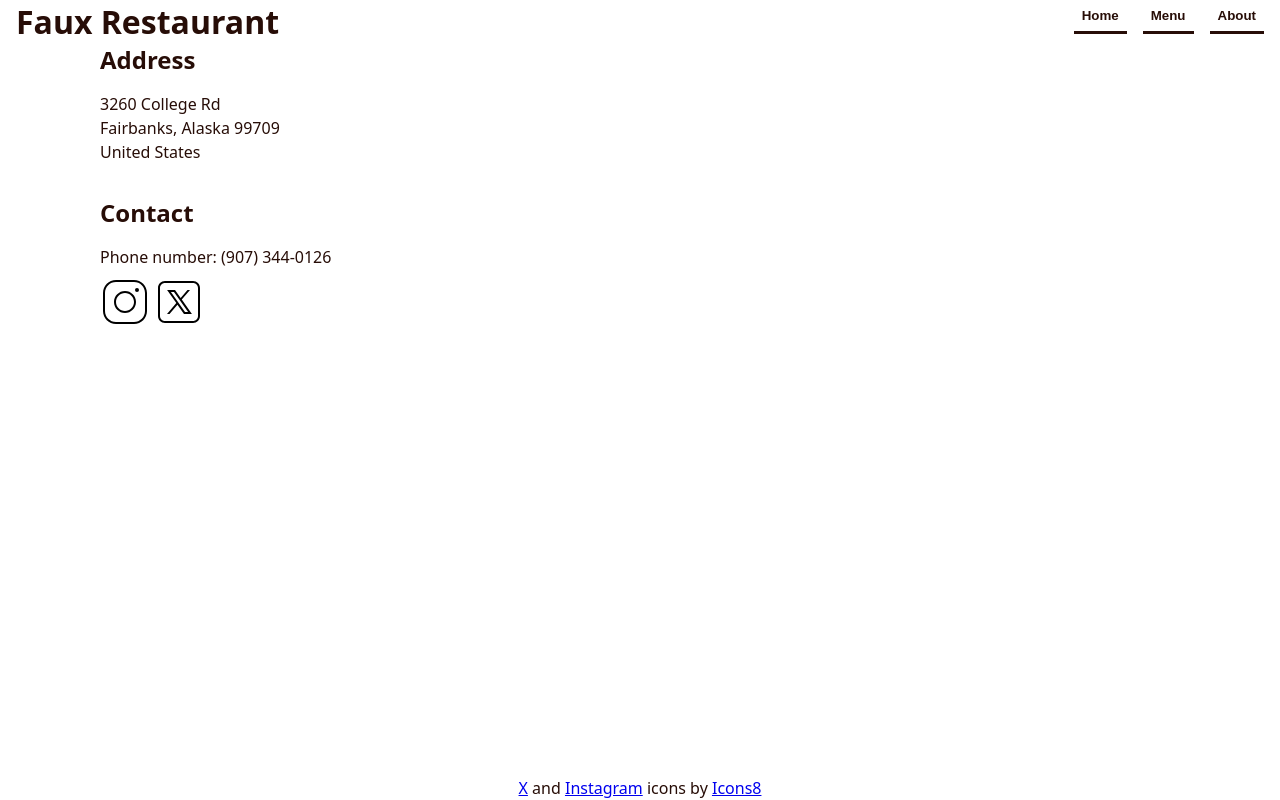
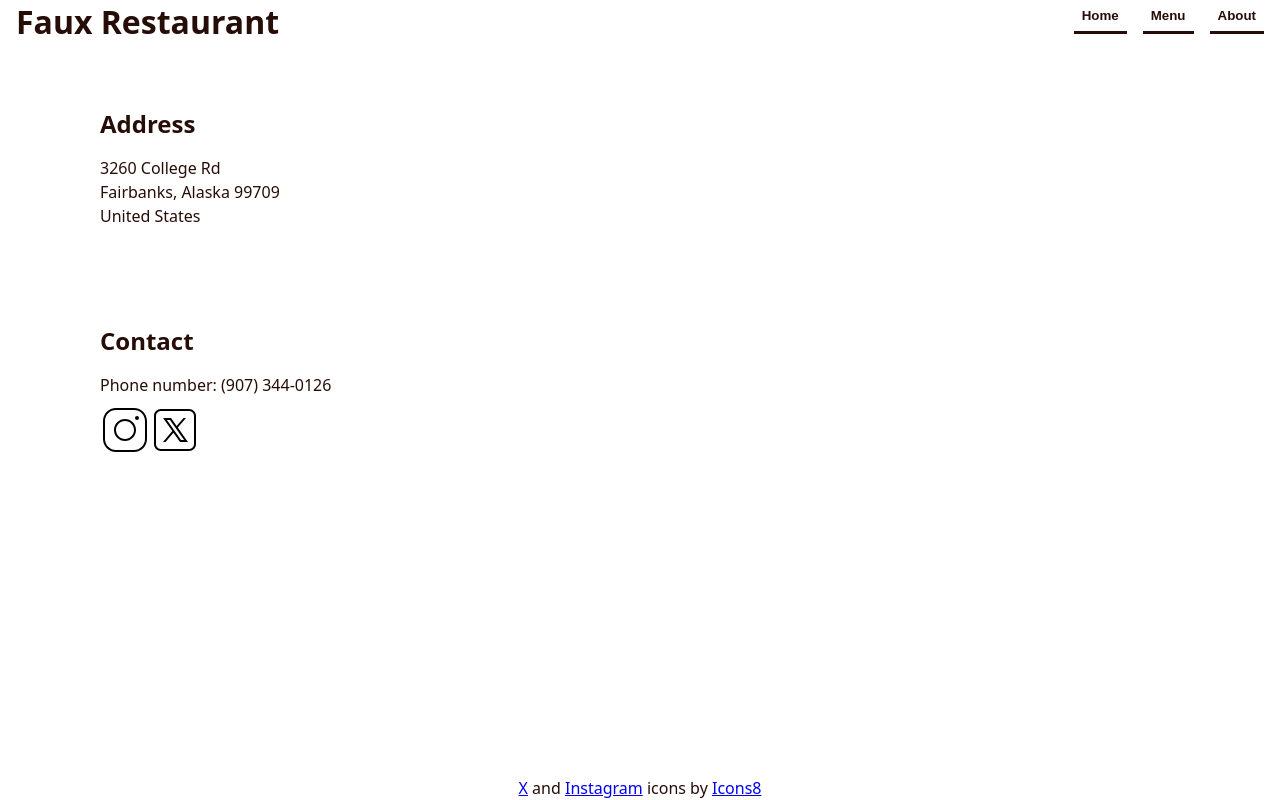
Before and after one commit to iren42/top-restaurantPage, a website built with webpack: page src/template.html in a window 1280 px wide. Built offline with nearby package versions, Linux system fonts and the light colour scheme.

Commit message:
feat: code about content into js

```diff
--- /dev/null
+++ b/src/aboutContent.js
@@ -0,0 +1,66 @@
+function createButtonWithSVG(svgPath)
+{
+    const button = document.createElement('button');
+    const svg = document.createElementNS('http://www.w3.org/2000/svg', 'svg');
+    svg.setAttribute('xmlns', 'http://www.w3.org/2000/svg');
+    svg.setAttribute('viewBox', '0 0 50 50');
+    svg.setAttribute('width', '50px');
+    svg.setAttribute('height', '50px');
+
+    const path = document.createElementNS('http://www.w3.org/2000/svg', 'path');
+    path.setAttribute('d', svgPath);
+
+    svg.appendChild(path);
+    button.appendChild(svg);
+    return (button);
+}
+
+function createAboutContent()
+{
+    const aboutContent = document.createElement('div');
+    aboutContent.classList.add('aboutContent');
+
+    const addressDiv = document.createElement('div');
+    addressDiv.classList.add('address');
+
+    const h2Address = document.createElement('h2');
+    h2Address.textContent = 'Address';
+    addressDiv.appendChild(h2Address);
+
+    const address1 = document.createElement('p');
+    address1.textContent = '3260 College Rd';
+    addressDiv.appendChild(address1);
+
+    const address2 = document.createElement('p');
+    address2.textContent = 'Fairbanks, Alaska 99709';
+    addressDiv.appendChild(address2);
+
+    const address3 = document.createElement('p');
+    address3.textContent = 'United States';
+    addressDiv.appendChild(address3);
+
+    aboutContent.appendChild(addressDiv);
+
+    const contactDiv = document.createElement('div');
+    contactDiv.classList.add('contact');
+
+    const h2Contact = document.createElement('h2');
+    h2Contact.textContent = 'Contact';
+    contactDiv.appendChild(h2Contact);
+
+    const phoneNumber = document.createElement('p');
+    phoneNumber.classList.add('phoneNumber');
+    phoneNumber.textContent = 'Phone number: (907) 344-0126';
+    contactDiv.appendChild(phoneNumber);
+
+    const button1 = createButtonWithSVG("M 16 3 C 8.8324839 3 3 8.8324839 3 16 L 3 34 C 3 41.167516 8.8324839 47 16 47 L 34 47 C 41.167516 47 47 41.167516 47 34 L 47 16 C 47 8.8324839 41.167516 3 34 3 L 16 3 z M 16 5 L 34 5 C 40.086484 5 45 9.9135161 45 16 L 45 34 C 45 40.086484 40.086484 45 34 45 L 16 45 C 9.9135161 45 5 40.086484 5 34 L 5 16 C 5 9.9135161 9.9135161 5 16 5 z M 37 11 A 2 2 0 0 0 35 13 A 2 2 0 0 0 37 15 A 2 2 0 0 0 39 13 A 2 2 0 0 0 37 11 z M 25 14 C 18.936712 14 14 18.936712 14 25 C 14 31.063288 18.936712 36 25 36 C 31.063288 36 36 31.063288 36 25 C 36 18.936712 31.063288 14 25 14 z M 25 16 C 29.982407 16 34 20.017593 34 25 C 34 29.982407 29.982407 34 25 34 C 20.017593 34 16 29.982407 16 25 C 16 20.017593 20.017593 16 25 16 z");
+    const button2 = createButtonWithSVG("M 11 4 C 7.1456661 4 4 7.1456661 4 11 L 4 39 C 4 42.854334 7.1456661 46 11 46 L 39 46 C 42.854334 46 46 42.854334 46 39 L 46 11 C 46 7.1456661 42.854334 4 39 4 L 11 4 z M 11 6 L 39 6 C 41.773666 6 44 8.2263339 44 11 L 44 39 C 44 41.773666 41.773666 44 39 44 L 11 44 C 8.2263339 44 6 41.773666 6 39 L 6 11 C 6 8.2263339 8.2263339 6 11 6 z M 13.085938 13 L 22.308594 26.103516 L 13 37 L 15.5 37 L 23.4375 27.707031 L 29.976562 37 L 37.914062 37 L 27.789062 22.613281 L 36 13 L 33.5 13 L 26.660156 21.009766 L 21.023438 13 L 13.085938 13 z M 16.914062 15 L 19.978516 15 L 34.085938 35 L 31.021484 35 L 16.914062 15 z");
+
+    contactDiv.appendChild(button1);
+    contactDiv.appendChild(button2);
+
+    aboutContent.appendChild(contactDiv);
+    return (aboutContent);
+}
+
+export const aboutContent = createAboutContent();
--- a/src/index.js
+++ b/src/index.js
@@ -1,7 +1,8 @@
 import "./style.css";
 import { homeContent, loadContent} from "./homeContent.js"
 import { menuContent } from "./menuContent.js";
+import { aboutContent } from "./aboutContent.js";
 
 console.log("Hello");
 // loadContent(homeContent);
-// loadContent(menuContent);
+loadContent(aboutContent);
--- a/src/style.css
+++ b/src/style.css
@@ -105,6 +105,26 @@ footer {
     height: fit-content;
 }
 
+.homeContent,
+.menuContent,
+.aboutContent {
+    height: 100%;
+
+    & > * {
+        padding-bottom: var(--spacing-md);
+    }
+}
+
+.menuContent,
+.aboutContent {
+    max-width: 1080px;
+    margin: 0 auto;
+
+    & h2 {
+        margin-top: var(--spacing-lg);
+    }
+}
+
 .homeContent {
     & > *:not(:first-child) {
         max-width: 1080px;
@@ -119,17 +139,9 @@ footer {
         background-repeat: no-repeat;
         background-size: cover;
     }
-
 }
 
 .menuContent {
-    max-width: 1080px;
-    margin: 0 auto;
-
-    & h2 {
-        margin-top: var(--spacing-lg);
-    }
-
     & .row {
         display: flex;
         flex-wrap: wrap;
@@ -143,20 +155,7 @@ footer {
 }
 
 .aboutContent {
-    max-width: 1080px;
-    margin: 0 auto;
-
     & .phoneNumber {
         margin-bottom: var(--spacing-xs);
     }
 }
-
-.homeContent,
-.menuContent,
-.aboutContent {
-    height: 100%;
-
-    & > * {
-        padding-bottom: var(--spacing-md);
-    }
-}
--- a/src/template.html
+++ b/src/template.html
@@ -26,30 +26,6 @@
     </header>
     <div id="content">
 
-        <div class="aboutContent">
-            <div class="address">
-                <h2>Address</h2>
-                <p>3260 College Rd</p>
-                <p>Fairbanks, Alaska 99709</p>
-                <p>United States</p>
-            </div>
-            <div class="contact">
-                <h2>Contact</h2>
-                <p class="phoneNumber">Phone number: (907) 344-0126</p>
-                <button>
-                    <svg xmlns="http://www.w3.org/2000/svg" viewBox="0 0 50 50" width="50px" height="50px">
-                        <path
-                            d="M 16 3 C 8.8324839 3 3 8.8324839 3 16 L 3 34 C 3 41.167516 8.8324839 47 16 47 L 34 47 C 41.167516 47 47 41.167516 47 34 L 47 16 C 47 8.8324839 41.167516 3 34 3 L 16 3 z M 16 5 L 34 5 C 40.086484 5 45 9.9135161 45 16 L 45 34 C 45 40.086484 40.086484 45 34 45 L 16 45 C 9.9135161 45 5 40.086484 5 34 L 5 16 C 5 9.9135161 9.9135161 5 16 5 z M 37 11 A 2 2 0 0 0 35 13 A 2 2 0 0 0 37 15 A 2 2 0 0 0 39 13 A 2 2 0 0 0 37 11 z M 25 14 C 18.936712 14 14 18.936712 14 25 C 14 31.063288 18.936712 36 25 36 C 31.063288 36 36 31.063288 36 25 C 36 18.936712 31.063288 14 25 14 z M 25 16 C 29.982407 16 34 20.017593 34 25 C 34 29.982407 29.982407 34 25 34 C 20.017593 34 16 29.982407 16 25 C 16 20.017593 20.017593 16 25 16 z" />
-                    </svg>
-                </button>
-                <button>
-                    <svg xmlns="http://www.w3.org/2000/svg" viewBox="0 0 50 50" width="50px" height="50px">
-                        <path
-                            d="M 11 4 C 7.1456661 4 4 7.1456661 4 11 L 4 39 C 4 42.854334 7.1456661 46 11 46 L 39 46 C 42.854334 46 46 42.854334 46 39 L 46 11 C 46 7.1456661 42.854334 4 39 4 L 11 4 z M 11 6 L 39 6 C 41.773666 6 44 8.2263339 44 11 L 44 39 C 44 41.773666 41.773666 44 39 44 L 11 44 C 8.2263339 44 6 41.773666 6 39 L 6 11 C 6 8.2263339 8.2263339 6 11 6 z M 13.085938 13 L 22.308594 26.103516 L 13 37 L 15.5 37 L 23.4375 27.707031 L 29.976562 37 L 37.914062 37 L 27.789062 22.613281 L 36 13 L 33.5 13 L 26.660156 21.009766 L 21.023438 13 L 13.085938 13 z M 16.914062 15 L 19.978516 15 L 34.085938 35 L 31.021484 35 L 16.914062 15 z" />
-                    </svg>
-                </button>
-            </div>
-        </div>
     </div>
     <footer>
         <p>
```
